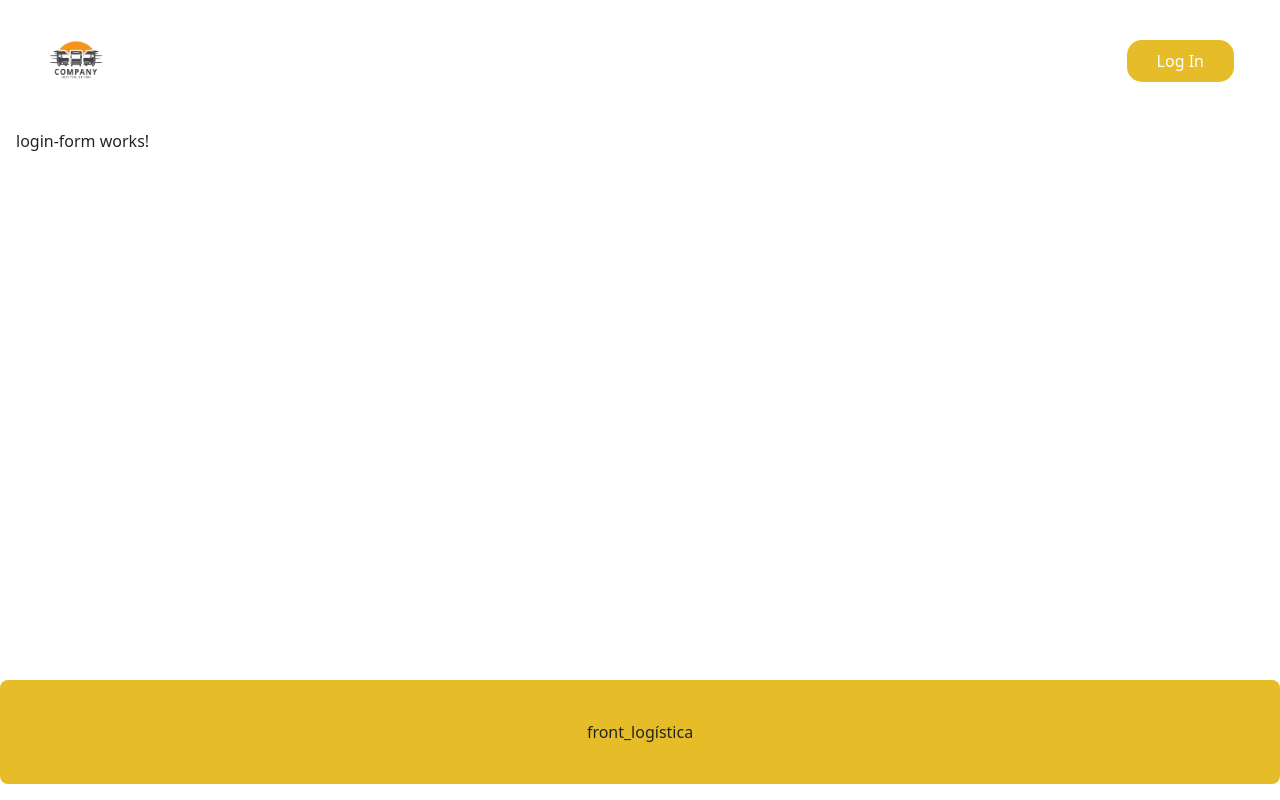
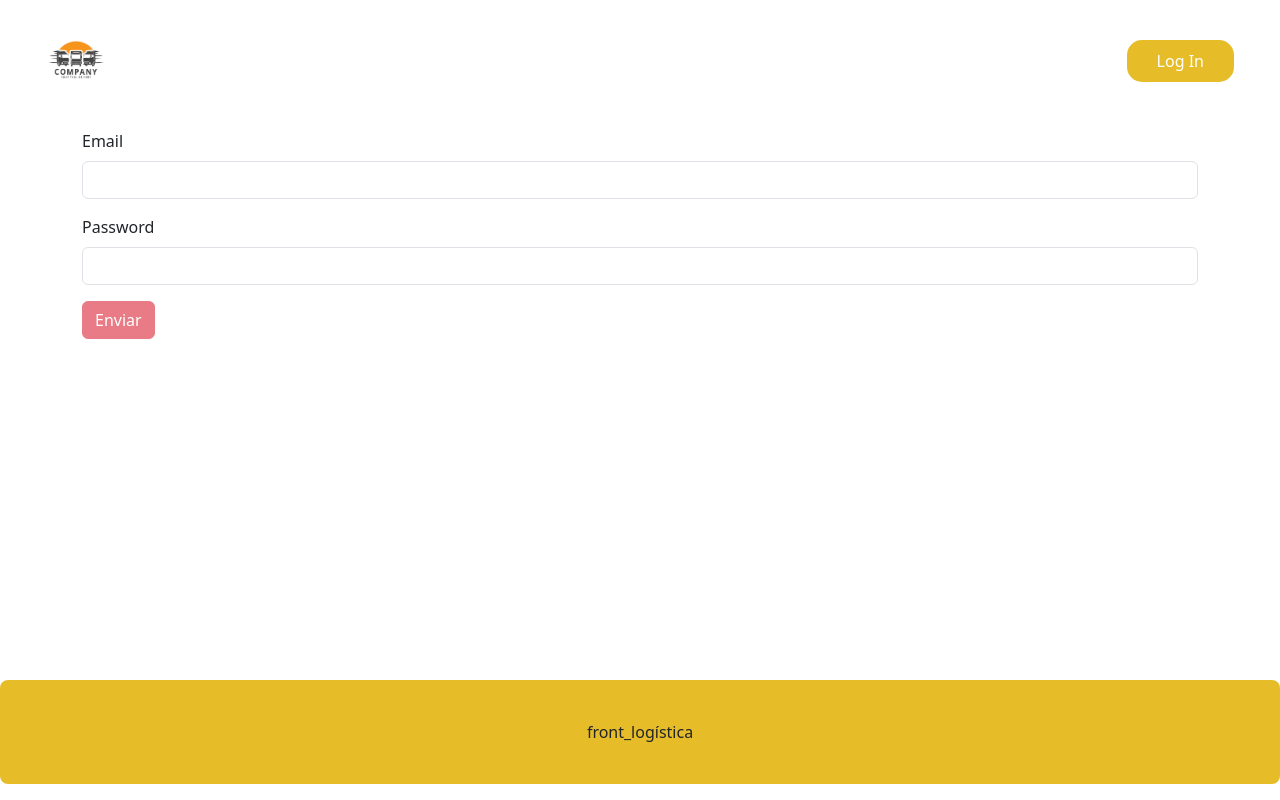
Before and after one commit to cyril-attie/front_logistica, an Angular app: page /login in a window 1280 px wide. Built offline with nearby package versions, Linux system fonts and the light colour scheme.

Commit message:
login + token

```diff
--- a/package.json
+++ b/package.json
@@ -18,7 +18,7 @@
     "@angular/platform-browser": "^15.2.0",
     "@angular/platform-browser-dynamic": "^15.2.0",
     "@angular/router": "^15.2.0",
-    "bootstrap": "^5.2.3",
+    "bootstrap": "^5.3.0",
     "rxjs": "~7.8.0",
     "tslib": "^2.3.0",
     "zone.js": "~0.12.0"
--- a/src/app/app.module.ts
+++ b/src/app/app.module.ts
@@ -2,7 +2,7 @@
 import { NgModule } from '@angular/core';
 import { BrowserModule } from '@angular/platform-browser';
 import { HttpClientModule } from '@angular/common/http';
-
+import { FormsModule, ReactiveFormsModule } from '@angular/forms';
 
 // Componentes
 import { AppRoutingModule } from './app-routing.module';
@@ -49,7 +49,9 @@ import { DetalleCamionFormComponent } from './components/formulario/detalle-cami
   imports: [
     BrowserModule,
     AppRoutingModule,
-    HttpClientModule
+    HttpClientModule,
+    FormsModule,
+    ReactiveFormsModule
   ],
   providers: [],
   bootstrap: [AppComponent]
--- a/src/app/components/formulario/login-form/login-form.component.html
+++ b/src/app/components/formulario/login-form/login-form.component.html
@@ -1,2 +1,18 @@
 <!--<img src="/assets/almacen.png" alt="almacen">-->
-<p>login-form works!</p>
+
+<section class="container">
+    <form [formGroup]="formModel" (ngSubmit)="onSubmitLogin()">
+        <div class="my-3">
+            <label class="form-label" for="email">Email</label>
+            <input class="form-control" id="email" type="email" formControlName= "email">
+        </div>
+        <div class="my-3">
+            <label class="form-label" for="password">Password</label>
+            <input class="form-control" id="password" type="password" formControlName= "password">
+        </div>
+        <input type="submit" value="Enviar" class="btn btn-danger" [disabled]="!formModel.valid">
+
+    </form>
+
+
+</section>
--- a/src/app/components/formulario/login-form/login-form.component.ts
+++ b/src/app/components/formulario/login-form/login-form.component.ts
@@ -1,10 +1,44 @@
 import { Component } from '@angular/core';
+import { FormControl, FormGroup, Validators } from '@angular/forms';
+import { Router } from '@angular/router';
+import { UsuariosServiceService } from 'src/app/servicios/usuarios-service.service';
 
 @Component({
   selector: 'app-login-form',
   templateUrl: './login-form.component.html',
   styleUrls: ['./login-form.component.sass']
 })
+
 export class LoginFormComponent {
+  formModel : FormGroup;
 
+  constructor(
+    private usuariosService : UsuariosServiceService,
+    private router : Router
+  ) {
+    this.formModel = new FormGroup({
+      email: new FormControl("", [
+        Validators.required,
+        Validators.pattern(/^\w+@[a-zA-Z_]+?\.[a-zA-Z]{2,3}$/)
+      ]),
+      password: new FormControl("", [
+        Validators.required,
+        Validators.minLength(3)
+      ])
+    })
+  }
+
+  //Función que se lanza al realizar el submit en el form
+  async onSubmitLogin() : Promise<void> {
+    const response = await this.usuariosService.login(
+                      this.formModel.value);
+    if (!response.token) {
+      return alert("No ha ido bien");
+    }
+
+    localStorage.setItem('token_almacen', response.token);
+    this.usuariosService.changeLogin(true);
+    this.router.navigate(['/pedidos']);
+
+  }
 }
--- a/src/app/components/header/header.component.html
+++ b/src/app/components/header/header.component.html
@@ -4,7 +4,7 @@
     </div>
     <nav>
         <ul class="menu">
-            <li><a class="menu-item" href="loginForm">Log In</a></li>
+            <li *ngIf="!isLogged"><a class="menu-item" href="loginForm">Log In</a></li>
         </ul>
     </nav>
 </header>
--- a/src/app/components/header/header.component.ts
+++ b/src/app/components/header/header.component.ts
@@ -1,4 +1,5 @@
 import { Component } from '@angular/core';
+import { UsuariosServiceService } from 'src/app/servicios/usuarios-service.service';
 
 @Component({
   selector: 'app-header',
@@ -7,4 +8,17 @@ import { Component } from '@angular/core';
 })
 export class HeaderComponent {
 
+  isLogged : boolean;
+
+  constructor(private usuariosServices: UsuariosServiceService) {
+    this.isLogged = false;
+  }
+
+  ngOnInit() {
+    //Sabemos si esta logeado o no en esta propiedad - APSP
+    this.usuariosServices.isLogged.subscribe(value => {
+      this.isLogged = value;
+    });
+  }
+
 }
--- /dev/null
+++ b/src/app/interfaces/login.interface.ts
@@ -0,0 +1,4 @@
+export interface Login {
+    email: string;
+    contrasena: string;
+}
--- a/src/app/servicios/usuarios-service.service.ts
+++ b/src/app/servicios/usuarios-service.service.ts
@@ -1,22 +1,42 @@
 import { Injectable, OnInit } from '@angular/core';
 import { Usuario } from '../interfaces/usuario';
 import { HttpClient } from '@angular/common/http';
-import { lastValueFrom } from 'rxjs';
+import { BehaviorSubject, firstValueFrom, lastValueFrom } from 'rxjs';
+import { Login } from '../interfaces/login.interface';
 
 @Injectable({
   providedIn: 'root'
 })
 export class UsuariosServiceService {
 
-  baseUrl: string = 'http://34.65.131.41:3000/api/usuarios';
+  private baseUrl: string;
+  private _isLogged: BehaviorSubject<boolean>;
   arrUsuarios: Usuario[] = [];
 
-  constructor(private httpClient: HttpClient) { }
+  constructor(private httpClient: HttpClient) {
+    this.baseUrl = 'http://34.65.131.41:3000/api/usuarios';
+    this._isLogged = new BehaviorSubject(
+                      localStorage.getItem('token_almacen') ? true : false)
+  }
 
+  //Métodod para obtener y cambiar la la propiedad obserbale que para la gente que se suscribe a este - APSP
+  get isLogged() {
+    return this._isLogged.asObservable();
+  }
+  changeLogin (actualizarLogin: boolean) : void {
+    this._isLogged.next(actualizarLogin);
+  }
 
+  //Método para el login - APSP
+  login(values: Login | any) : Promise<any> {
+    return firstValueFrom(
+      this.httpClient.get<any>(`${this.baseUrl}/login`, values)
+    )
+  }
 
- getAll() : Promise<any> {
-  return lastValueFrom(this.httpClient.get<any>(`${this.baseUrl}`))
- }
+  //Obtención de todos los usuarios
+  getAll() : Promise<any> {
+    return lastValueFrom(this.httpClient.get<any>(`${this.baseUrl}`))
+  }
 
 }
```
Also changed, not shown: 1 other file (tests, documents, lock files or other folders).
